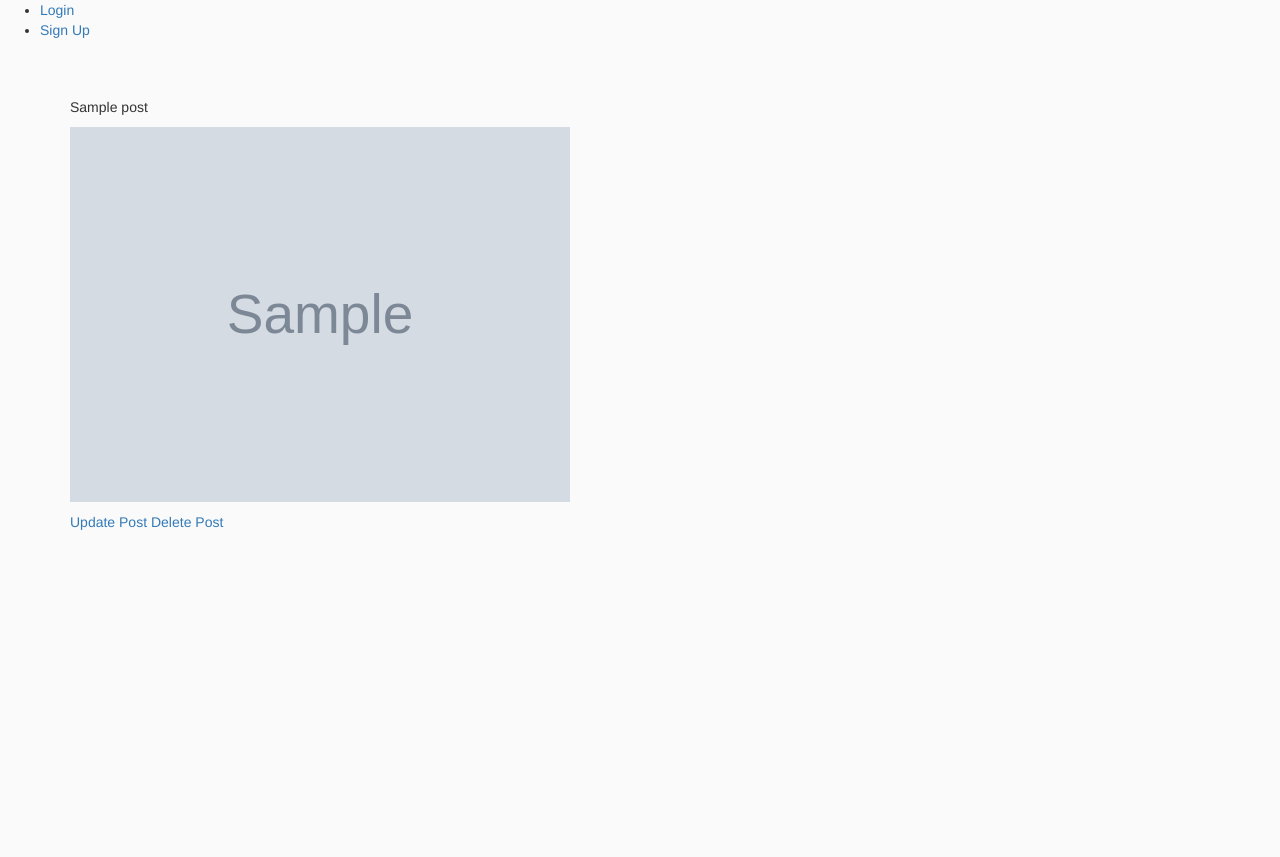
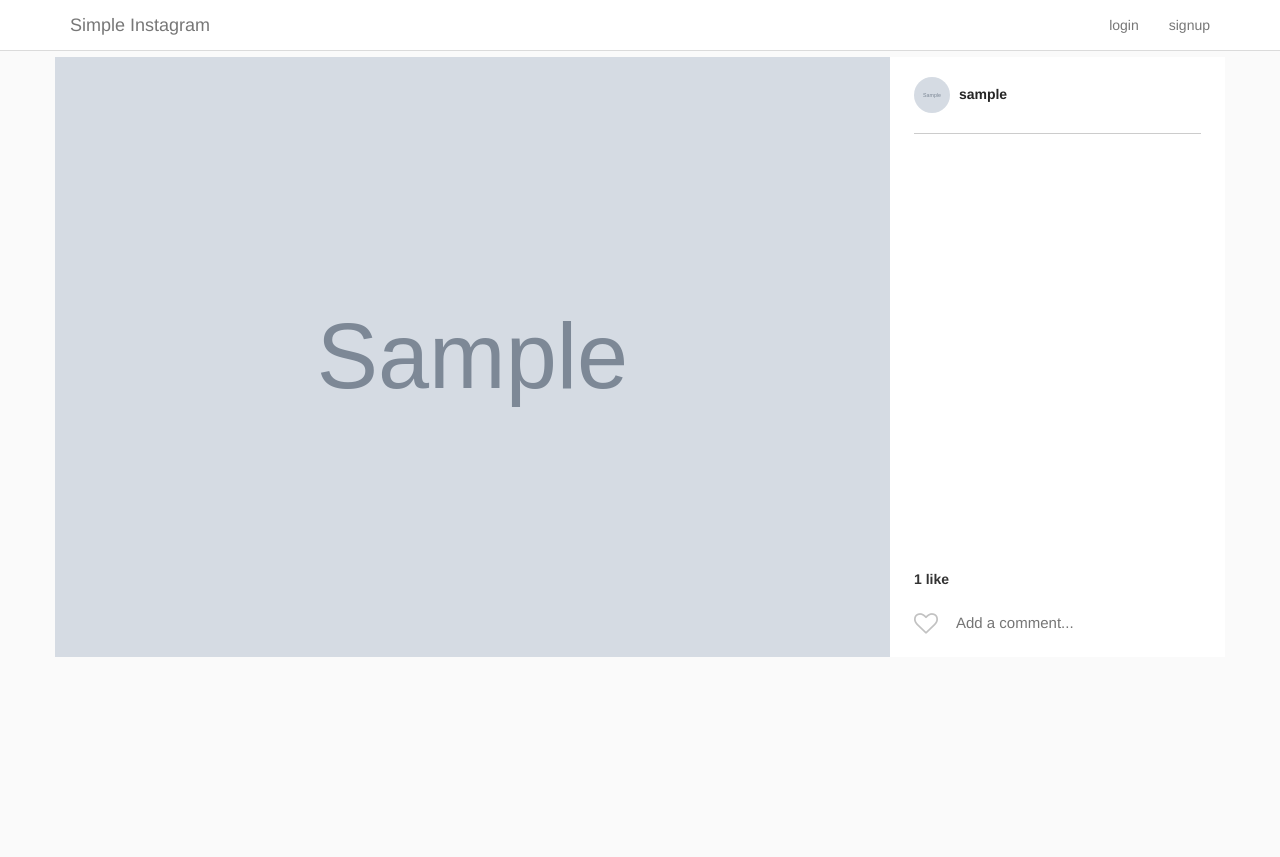
Before and after one commit to kiraskywing/Instagram-Liked-Photo-Sharing-Service, a Django app: page /instaProject/post/1/ in a window 1280 px wide. Before the commit the page ends 530 px from the top, so only its background shows below. Run offline with Django 3.2, Linux system fonts and the light colour scheme; tables that the repository leaves empty hold one stand-in row (values such as "Sample post"); grey boxes marked "Sample" are stand-in pictures; some libraries are stand-ins or nearby versions.

Commit message:
update front-end styles

```diff
--- a/templates/header.html
+++ b/templates/header.html
@@ -1,17 +1,38 @@
-<ul>
+{% comment %} {% load custom_tags %} {% endcomment %}
+
+<div class="navbar navbar-default navbar-fixed-top" id="main-nav">
+    <div class="container desktop">
+        <div class="navbar-header">
+            <a href="{% url 'posts' %}" class="navbar-brand">Simple Instagram</a>
+        </div>
+
+        <div id="navbar-main">
+            <ul class="nav navbar-nav navbar-right">
                 {% if request.user.is_authenticated %}
                     <li>
-            Hi, {{request.user.username}}
+                        <a href="{% url 'posts' %}">
+                        {% comment %} <i class="fa fa-home {% if request.resolver_match.url_name == 'home' %}active{% endif %}" aria-hidden="true"></i> {% endcomment %}
+                        <i class="fa fa-home" aria-hidden="true"></i>
+                        </a>
+                    </li>
+                    {% comment %} <li><a href="{% url 'explore' %}"><i class="fa fa-search {% active 'explore' %}" aria-hidden="true"></i></a></li> {% endcomment %}
+                    {% comment %} <li><a href="{% url 'make_post' %}"><i class="fa fa-plus {% active 'make_post' %}" aria-hidden="true"></i></a></li> {% endcomment %}
+                    {% comment %} <li><a href="{% url 'profile' request.user.pk %}"><i class="fa fa-user {% active 'profile' %}" aria-hidden="true"></i></a></li> {% endcomment %}
+                    {% comment %} <li><a href="{% url 'logout' %}"><i class="fa fa-sign-out {% active 'logout' %}" aria-hidden="true"></i></a></li> {% endcomment %}
+
+                    <li><a href=""><i class="fa fa-search" aria-hidden="true"></i></a></li>
+                    <li><a href="{% url 'make_post' %}"><i class="fa fa-plus" aria-hidden="true"></i></a></li>
+                    <li><a href=""><i class="fa fa-user" aria-hidden="true"></i></a></li>
+                    <li><a href="{% url 'logout' %}"><i class="fa fa-sign-out" aria-hidden="true"></i></a></li>
+                {% else %}
+                    <li>
+                        <a href="{% url 'login' %}">login</a>
                     </li>
                     <li>
-            <a href="{% url 'logout' %}">Logout</a>
-        </li>
-    {% else %}
-        <li>
-            <a href="{% url 'login' %}">Login</a>
-        </li>
-        <li>
-            <a href="{% url 'signup' %}">Sign Up</a>
+                        <a href="{% url 'signup' %}">signup</a>
                     </li>
                 {% endif %}
             </ul>
+        </div>
+    </div>
+</div>
--- a/templates/post_detail.html
+++ b/templates/post_detail.html
@@ -1,12 +1,56 @@
-{% extends 'base.html' %}
+{% extends "base.html" %}
+
+{% comment %} {% load custom_tags %} {% endcomment %}
 
 {% block content %}
 
-<p> {{ object.title }} </p>
-<p> <img src="/{{ object.image }}" width=500> </p>
-<div>
-    <a href="{% url 'post_update' object.id %}">Update Post</a>
-    <a href="{% url 'post_delete' object.id %}">Delete Post</a>
+<div class="row single-post">
+    <div class="single-post-card view-update {{ object.pk }}">
+        <div class="header">
+            {% comment %} <a href="{% url 'profile' object.author.pk %}"> {% endcomment %}
+            <a href="">
+                {% if object.author.profile_pic %}
+                    <img class="picture-circle--medium" src="/{{object.author.profile_pic}}">
+                {% endif %}
+                {{ object.author.username }}
+            </a>
+        </div>
+        <div class="image__wrapper">
+            <img class="card__main-image" src="/{{object.image}}" width='1000', height='1000'>
+        </div>
+        <div class="comments-portion">
+            <div class="likes-timestamp-row">
+                <div class="likes">
+                    {% if object.get_like_count %}
+                        {{ object.get_like_count }} like{% if object.get_like_count > 1 %}s{% endif %}
+                    {% endif %}
+                </div>
+                <div class="timestamp">
+                    {% comment %} {{ object.posted_on|timesince }} {% endcomment %}
+                </div>
+            </div>
+            <ul class="comment-list">
+                {% comment %} {% for comment in object.comments.all %}
+                <li class="comment-list__comment">
+                    <a href="{% url 'profile' comment.user.pk %}" class="user">
+                        {{ comment.user.username }}
+                    </a>
+                    <span class="comment">{{ comment.comment }}</span>
+                </li>
+                {% endfor %} {% endcomment %}
+            </ul>
+            <section class="input-row">
+                {% comment %} <i class="fa {% if liked %}fa-heart{% else %}fa-heart-o{% endif %} submit-like" aria-hidden="true"></i> {% endcomment %}
+                <i class="fa fa-heart-o submit-like" aria-hidden="true"></i>
+                <div class="comment-input-wrapper">
+                    <input class="add-comment" type="text" placeholder="Add a comment...">
+                </div>
+                <div class="hidden-data {{ object.pk }}" style="display: none;">
+                    <span class="post-pk">{{ object.pk }}</span>
+                </div>
+            </section>
+        </div>
+    </div>
 </div>
 
 {% endblock content %}
```
Also changed, not shown: templates/index.html (+5 -4 lines). Lines whose indentation alone changed are shown as unchanged.
